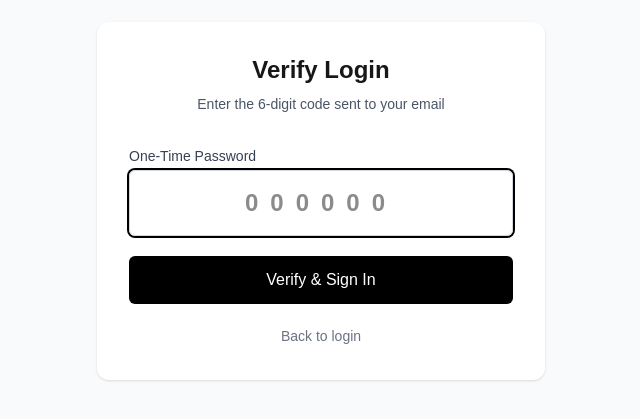
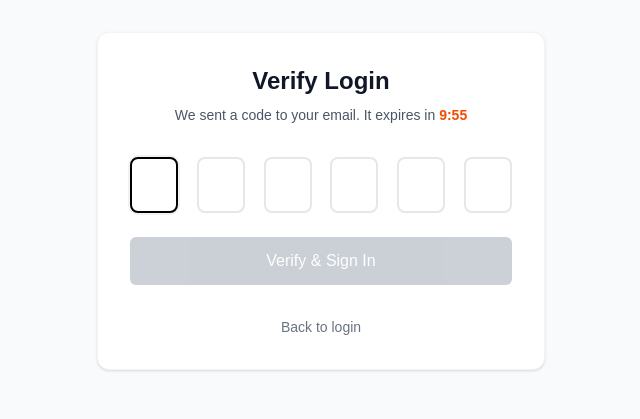
Before and after one commit to hakeem3333/limahealth-admin, a Next.js app: page /login/verify-otp in a window 1280 px wide. Shown: the part 199-618 px from the top of the page, without its empty margins (319-959 px from the left). Built offline with nearby package versions, Linux system fonts and the light colour scheme; no server answers.

Commit message:
ui(auth): enhance OTP verification with 6-digit squares and countdown timer

```diff
--- a/app/login/verify-otp/page.jsx
+++ b/app/login/verify-otp/page.jsx
@@ -1,6 +1,6 @@
 "use client";
 
-import { useState } from "react";
+import { useState, useEffect, useRef } from "react";
 import { useRouter } from "next/navigation";
 import { api } from "@/lib/axios";
 
@@ -9,6 +9,24 @@ export default function VerifyOtpPage() {
   const [otp, setOtp] = useState("");
   const [loading, setLoading] = useState(false);
   const [error, setError] = useState("");
+  const [timeLeft, setTimeLeft] = useState(600); // 10 minutes in seconds
+
+  const inputRef = useRef(null);
+
+  // 1. Timer Logic
+  useEffect(() => {
+    if (timeLeft <= 0) return;
+    const timer = setInterval(() => {
+      setTimeLeft((prev) => prev - 1);
+    }, 1000);
+    return () => clearInterval(timer);
+  }, [timeLeft]);
+
+  const formatTime = (seconds) => {
+    const mins = Math.floor(seconds / 60);
+    const secs = seconds % 60;
+    return `${mins}:${secs.toString().padStart(2, "0")}`;
+  };
 
   const handleSubmit = async (e) => {
     e.preventDefault();
@@ -22,65 +40,102 @@ export default function VerifyOtpPage() {
     try {
       setLoading(true);
       await api.post("/auth/admin/verify-otp", { otp });
-
-      // If successful, the backend has cleared the temp cookie
-      // and set the final 'access_token' and 'refresh_token' cookies.
-      router.push("/dashboard");
+      router.push("/school-admin/dashboard");
     } catch (err) {
-      setError(
-        err?.response?.data?.message ||
-          "Invalid or expired code. Please try again.",
-      );
+      setError(err?.response?.data?.message || "Invalid or expired code.");
     } finally {
       setLoading(false);
     }
   };
 
+  // 2. Handle Focus
+  const handleBoxClick = () => {
+    inputRef.current?.focus();
+  };
+
   return (
     <main className="min-h-screen flex items-center justify-center bg-gray-50 px-4">
-      <div className="w-full max-w-md rounded-xl bg-white p-8 shadow-sm">
-        <h1 className="text-2xl font-bold text-center">Verify Login</h1>
+      <div className="w-full max-w-md rounded-xl bg-white p-8 shadow-sm border border-gray-100">
+        <h1 className="text-2xl font-bold text-center text-gray-900">
+          Verify Login
+        </h1>
         <p className="mt-2 text-sm text-center text-gray-600">
-          Enter the 6-digit code sent to your email
+          We sent a code to your email. It expires in{" "}
+          <span className="font-semibold text-orange-600">
+            {formatTime(timeLeft)}
+          </span>
         </p>
 
-        <form onSubmit={handleSubmit} className="mt-8 space-y-5">
+        <form onSubmit={handleSubmit} className="mt-8 space-y-6">
           {error && (
-            <div className="rounded-md bg-red-50 px-3 py-2 text-sm text-red-600 border border-red-100">
+            <div className="rounded-md bg-red-50 px-3 py-2 text-sm text-red-600 border border-red-100 text-center">
               {error}
             </div>
           )}
 
-          <label className="flex flex-col gap-1 text-sm">
-            <span className="font-medium text-gray-700">One-Time Password</span>
+          <div className="relative">
+            {/* Hidden Real Input */}
             <input
+              ref={inputRef}
               type="text"
               inputMode="numeric"
-              autoFocus
               maxLength={6}
               value={otp}
               onChange={(e) => setOtp(e.target.value.replace(/\D/g, ""))}
-              className="text-center tracking-[0.5em] text-2xl font-bold rounded-md border border-gray-300 px-3 py-4 focus:outline-none focus:ring-2 focus:ring-black transition-all"
-              placeholder="000000"
-              required
+              className="absolute inset-0 opacity-0 cursor-default"
+              autoFocus
             />
-          </label>
+
+            {/* Visual Squares */}
+            <div
+              className="flex justify-between gap-2"
+              onClick={handleBoxClick}
+            >
+              {[...Array(6)].map((_, i) => (
+                <div
+                  key={i}
+                  className={`w-12 h-14 border-2 rounded-lg flex items-center justify-center text-xl font-bold transition-all ${
+                    otp.length === i
+                      ? "border-black ring-2 ring-black/5"
+                      : "border-gray-200"
+                  } ${otp[i] ? "bg-gray-50" : "bg-white"}`}
+                >
+                  {otp[i] || ""}
+                </div>
+              ))}
+            </div>
+          </div>
 
           <button
             type="submit"
-            disabled={loading}
-            className="w-full rounded-md bg-black py-3 text-white font-medium hover:bg-gray-800 disabled:opacity-50 transition-colors"
+            disabled={loading || timeLeft === 0 || otp.length < 6}
+            className="w-full rounded-md bg-black py-3 text-white font-medium hover:bg-gray-800 disabled:opacity-50 disabled:bg-gray-400 transition-colors"
           >
-            {loading ? "Verifying..." : "Verify & Sign In"}
+            {loading
+              ? "Verifying..."
+              : timeLeft === 0
+                ? "Code Expired"
+                : "Verify & Sign In"}
           </button>
 
+          <div className="flex flex-col gap-3 pt-2">
+            {timeLeft === 0 && (
+              <button
+                type="button"
+                onClick={() => window.location.reload()}
+                className="text-sm font-semibold text-blue-600 hover:text-blue-700"
+              >
+                Resend Code
+              </button>
+            )}
             <button
               type="button"
               onClick={() => router.replace("/login")}
-            className="w-full text-sm text-gray-500 hover:text-black transition-colors"
+              className="text-sm text-gray-500 hover:text-black transition-colors"
             >
               Back to login
             </button>
+          </div>
         </form>
       </div>
     </main>
--- a/app/signup/page.jsx
+++ b/app/signup/page.jsx
@@ -54,7 +54,7 @@ export default function SignupPage() {
         console.log("Dev Email Preview:", res.data.previewLink);
       }
 
-      router.push("/signup/verify-email");
+      // router.push("/verify-email");
     } catch (err) {
       // Logic to handle Zod field errors from our new backend middleware
       if (err?.response?.data?.errors) {
```
Lines whose indentation alone changed are shown as unchanged.
